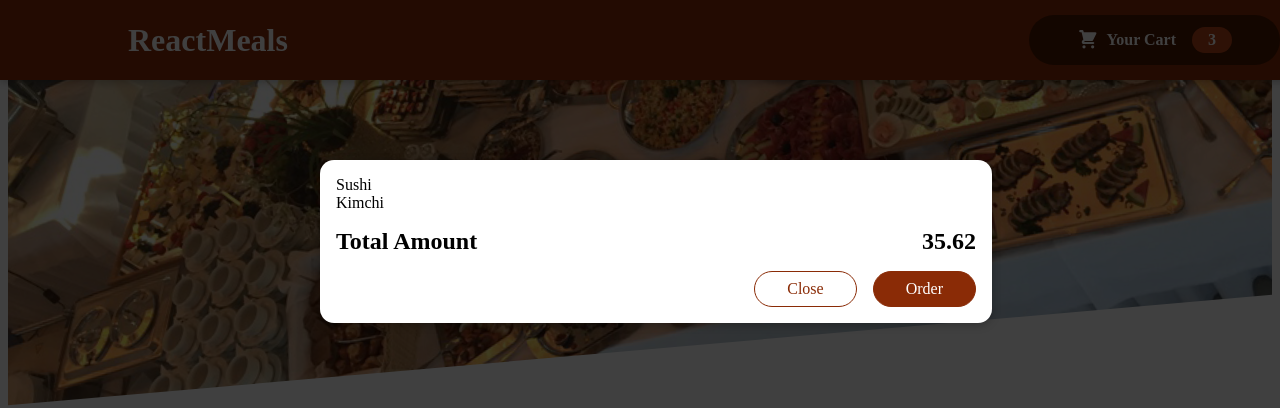
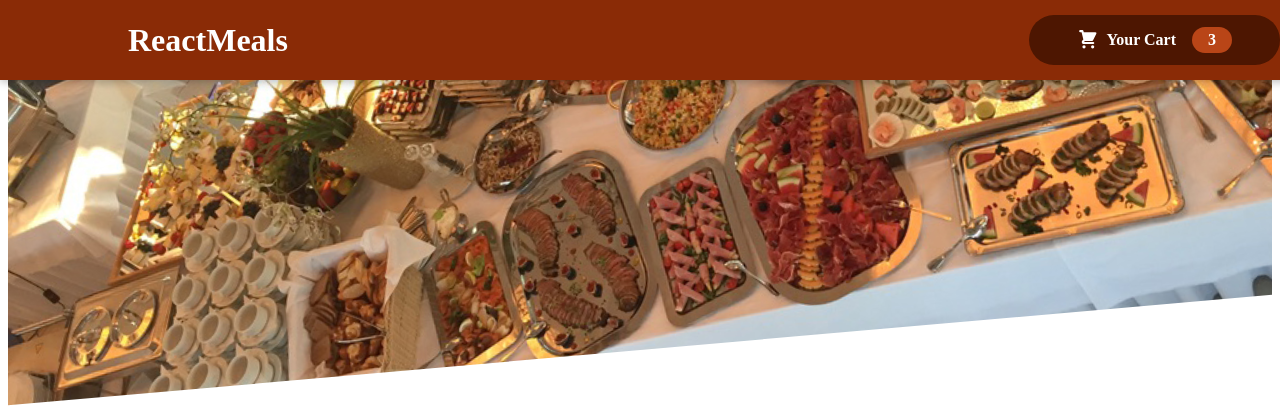
Before and after one commit to tensiJY/react-start, a React (Create React App) app: page / in a window 1280 px wide. Shown: the top 408 px of the page. Built offline with nearby package versions, Linux system fonts and the light colour scheme.

Commit message:
feat : context

```diff
--- a/src/App.js
+++ b/src/App.js
@@ -1,17 +1,32 @@
-import React from 'react';
+import React, { useState } from 'react';
 import Cart from './components/Cart/Cart';
 import Header from './components/Layout/Header';
 import Meals from './components/Meals/Meals';
+import CartProvider from './store/CartProvider';
 
 function App() {
+    const [cartIsShown, setCartIsShown] = useState(false);
+
+    const showCartHandler = (e) => {
+        console.log(e);
+        setCartIsShown((prev) => {
+            return true;
+        });
+    };
+
+    const hideCartHandler = (e) => {
+        console.log(e);
+        setCartIsShown((prev) => false);
+    };
+
     return (
-        <>
-            <Cart />
-            <Header />
+        <CartProvider>
+            {cartIsShown && <Cart onClose={hideCartHandler} />}
+            <Header onShowCart={showCartHandler} />
             <main>
                 <Meals />
             </main>
-        </>
+        </CartProvider>
     );
 }
 
--- a/src/components/Cart/Cart.js
+++ b/src/components/Cart/Cart.js
@@ -17,14 +17,19 @@ const Cart = (props) => {
     );
 
     return (
-        <Modal>
+        <Modal onClose={props.onClose}>
             {cartItem}
             <div className={classes.total}>
                 <span>Total Amount</span>
                 <span>35.62</span>
             </div>
             <div className={classes.actions}>
-                <button className={classes['button--alt']}>Close</button>
+                <button
+                    className={classes['button--alt']}
+                    onClick={props.onClose}
+                >
+                    Close
+                </button>
                 <button className={classes.button}>Order</button>
             </div>
         </Modal>
--- a/src/components/Layout/Header.js
+++ b/src/components/Layout/Header.js
@@ -8,7 +8,7 @@ const Header = (props) => {
         <>
             <header className={classes.header}>
                 <h1>ReactMeals</h1>
-                <HeaderCartButton />
+                <HeaderCartButton onClick={props.onShowCart} />
             </header>
             {/* -가 있으므로 . 점표기법으로 쓸수 없다 */}
             <div className={classes['main-image']}>
--- a/src/components/Layout/HeaderCartButton.js
+++ b/src/components/Layout/HeaderCartButton.js
@@ -5,7 +5,7 @@ import classes from './HeaderCartButton.module.css';
 
 const HeaderCartButton = (props) => {
     return (
-        <button className={classes.button}>
+        <button className={classes.button} onClick={props.onClick}>
             <span className={classes.icon}>
                 <CartIcon />
             </span>
--- a/src/components/UI/Modal.js
+++ b/src/components/UI/Modal.js
@@ -21,7 +21,7 @@ ReactDOM(react-dom) import
 */
 
 const Backdrop = (props) => {
-    return <div className={classes.backdrop}></div>;
+    return <div className={classes.backdrop} onClick={props.onClose}></div>;
 };
 
 const ModalOverlay = (props) => {
@@ -37,7 +37,10 @@ const portalElement = document.getElementById('overlays');
 const Modal = (props) => {
     return (
         <>
-            {ReactDOM.createPortal(<Backdrop />, portalElement)}
+            {ReactDOM.createPortal(
+                <Backdrop onClose={props.onClose} />,
+                portalElement
+            )}
             {ReactDOM.createPortal(
                 <ModalOverlay>{props.children}</ModalOverlay>,
                 portalElement
--- /dev/null
+++ b/src/store/CartProvider.js
@@ -0,0 +1,24 @@
+import CartContext from './cart-context';
+
+const CartProvider = (props) => {
+    const addItemToCartHandler = (item) => {};
+
+    const removeItemFromCartHandler = (id) => {};
+
+    const cartContext = {
+        items: [],
+        totalAmount: 0,
+        addItem: addItemToCartHandler,
+        removeItem: removeItemFromCartHandler,
+    };
+
+    //  cartContext의 객체는 value 또는 value 프롭의 값으로 설정되었다
+
+    return (
+        <CartContext.Provider value={cartContext}>
+            {props.children}
+        </CartContext.Provider>
+    );
+};
+
+export default CartProvider;
--- /dev/null
+++ b/src/store/cart-context.js
@@ -0,0 +1,12 @@
+import React from 'react';
+
+//  값을 초기화
+//  자동완성을 사용하기 위한 KEY선언 -> 실제로 사용되지 않는 값임
+const CartContext = React.createContext({
+    items: [],
+    totalAmount: 0,
+    addItem: (item) => {},
+    removeItem: (id) => {},
+});
+
+export default CartContext;
```
